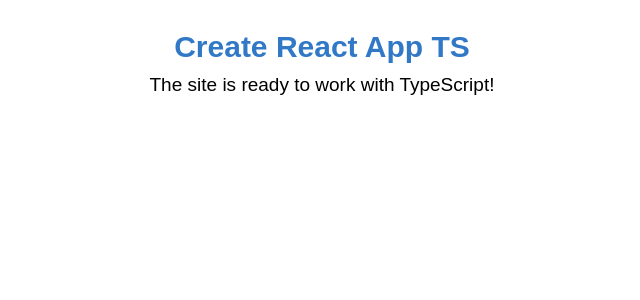
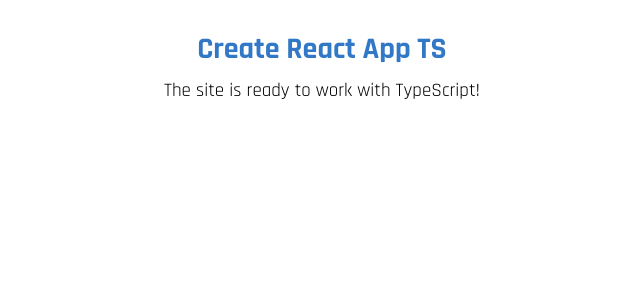
Before and after one commit to damiankubecki/Portfolio, a React (Create React App) app: page / in a window 1280 px wide. Shown: the top 300 px of the page, without its empty margins (318-958 px from the left). Built offline with nearby package versions, Linux system fonts and the light colour scheme.

Commit message:
Update font family

```diff
--- a/public/index.html
+++ b/public/index.html
@@ -8,6 +8,12 @@
     <meta name="description" content="Web site created using create-react-app" />
     <link rel="apple-touch-icon" href="%PUBLIC_URL%/logo192.png" />
     <link rel="manifest" href="%PUBLIC_URL%/manifest.json" />
+    <link rel="preconnect" href="https://fonts.googleapis.com" />
+    <link rel="preconnect" href="https://fonts.gstatic.com" crossorigin />
+    <link
+      href="https://fonts.googleapis.com/css2?family=Caveat&family=Rajdhani:wght@300;400;500;600;700&display=swap"
+      rel="stylesheet"
+    />
     <title>React App - TypeScript</title>
   </head>
   <body>
--- a/src/theme/GlobalStyle.ts
+++ b/src/theme/GlobalStyle.ts
@@ -5,19 +5,19 @@
     margin: 0;
     padding: 0;
     box-sizing: border-box;
-    -webkit-font-smoothing: antialiased;
-    -moz-osx-font-smoothing: grayscale;
+    font-family: 'Caveat', cursive;
+    font-family: 'Rajdhani', sans-serif;
   }
 
   html {
     font-size: 62.5%;
+
   }
 
   body {
     margin: 0;
     padding: 0;
     font-size: 1.6rem;
-    font-family: "Montserrat", sans-serif;
   }
   `;
 
```
